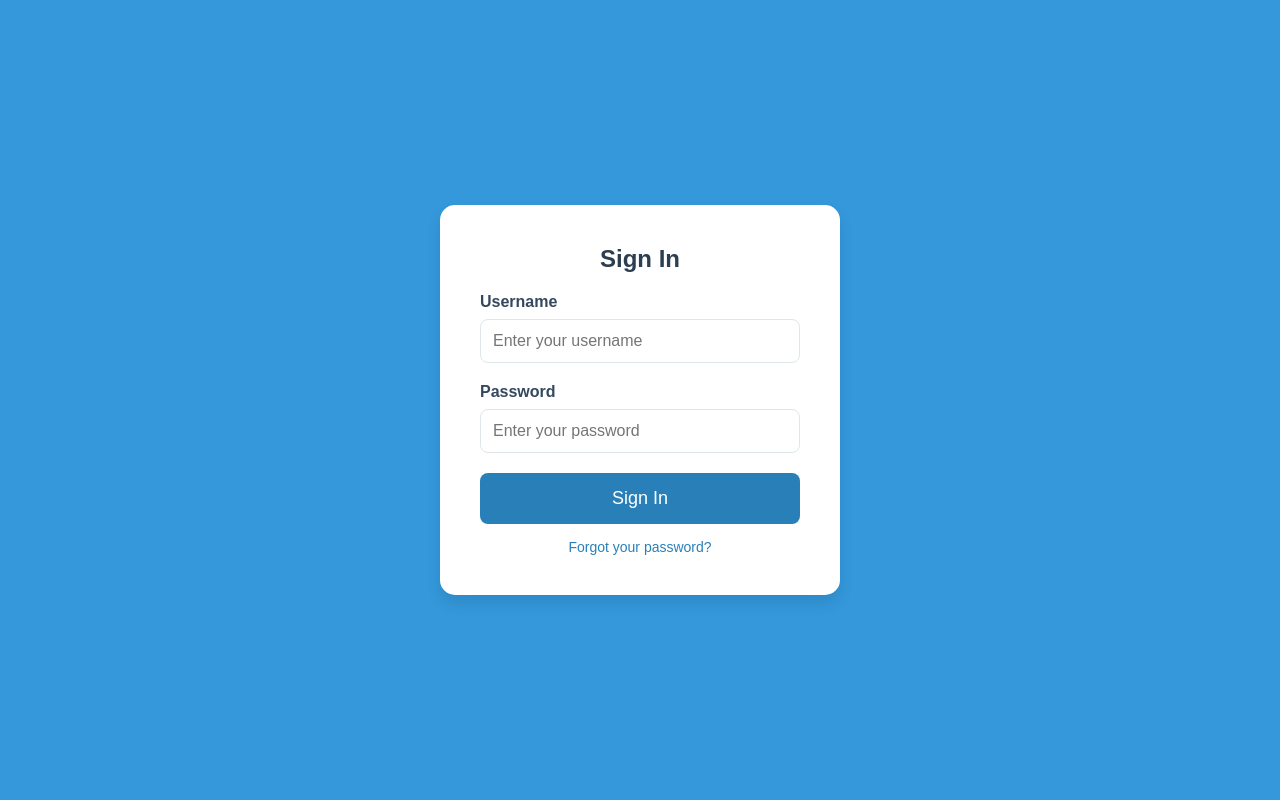
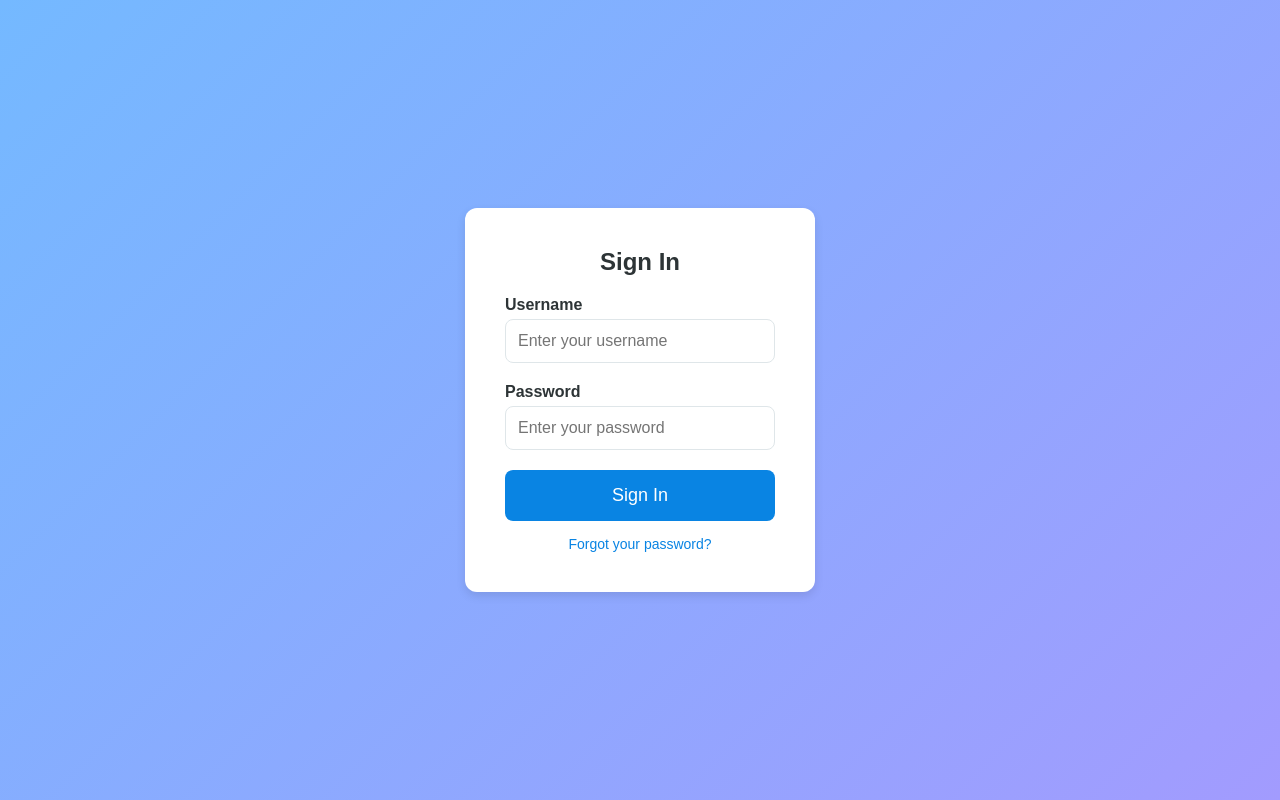
Before and after one commit to rapakakarthik/Real_time_projects, a plain HTML site: page rapakakarthik.shop/index.html in a window 1280 px wide. Drawn offline with Linux system fonts and the light colour scheme.

Commit message:
modified-project

```diff
--- a/rapakakarthik.shop/index.html
+++ b/rapakakarthik.shop/index.html
@@ -5,7 +5,7 @@
     <meta name="viewport" content="width=device-width, initial-scale=1.0">
     <title>Sign-In Page</title>
     <style>
-        /* Resetting margins and padding */
+        /* Resetting margins and padding for a clean layout */
         * {
             margin: 0;
             padding: 0;
@@ -13,28 +13,28 @@
             font-family: 'Arial', sans-serif;
         }
 
-        /* Body Styling */
+        /* Styling the body with a background gradient */
         body {
-            background-color: #3498db;  /* Blue background */
+            background: linear-gradient(135deg, #74b9ff, #a29bfe);
             height: 100vh;
             display: flex;
             justify-content: center;
             align-items: center;
         }
 
-        /* Container for the form */
+        /* Container for the sign-in form */
         .signin-container {
             background-color: white;
-            width: 400px;
             padding: 40px;
-            border-radius: 15px;
-            box-shadow: 0 8px 15px rgba(0, 0, 0, 0.1);
+            width: 350px;
+            border-radius: 12px;
+            box-shadow: 0 4px 10px rgba(0, 0, 0, 0.1);
             text-align: center;
         }
 
         .signin-container h2 {
             margin-bottom: 20px;
-            color: #2c3e50;
+            color: #2d3436;
         }
 
         .input-group {
@@ -44,9 +44,9 @@
 
         label {
             display: block;
-            margin-bottom: 8px;
+            margin-bottom: 5px;
             font-weight: bold;
-            color: #34495e;
+            color: #2d3436;
         }
 
         input[type="text"],
@@ -56,17 +56,19 @@
             border: 1px solid #dfe6e9;
             border-radius: 8px;
             font-size: 16px;
-            transition: border-color 0.3s;
+            transition: all 0.3s;
         }
 
         input[type="text"]:focus,
         input[type="password"]:focus {
-            border-color: #2980b9;
+            border-color: #0984e3;
+            box-shadow: 0 0 5px rgba(9, 132, 227, 0.5);
             outline: none;
         }
 
+        /* Styling the Sign-In button */
         .signin-btn {
-            background-color: #2980b9;
+            background-color: #0984e3;
             color: white;
             border: none;
             width: 100%;
@@ -78,20 +80,20 @@
         }
 
         .signin-btn:hover {
-            background-color: #3498db;
-            transform: scale(1.05); /* Delighted effect */
+            background-color: #74b9ff;
+            transform: scale(1.05);
         }
 
         .signin-btn:active {
-            transform: scale(0.98); /* Slight press effect */
+            transform: scale(0.98);
         }
 
         .forgot-password {
             margin-top: 15px;
             display: block;
-            color: #2980b9;
+            font-size: 14px;
+            color: #0984e3;
             text-decoration: none;
-            font-size: 14px;
         }
 
         .forgot-password:hover {
```
